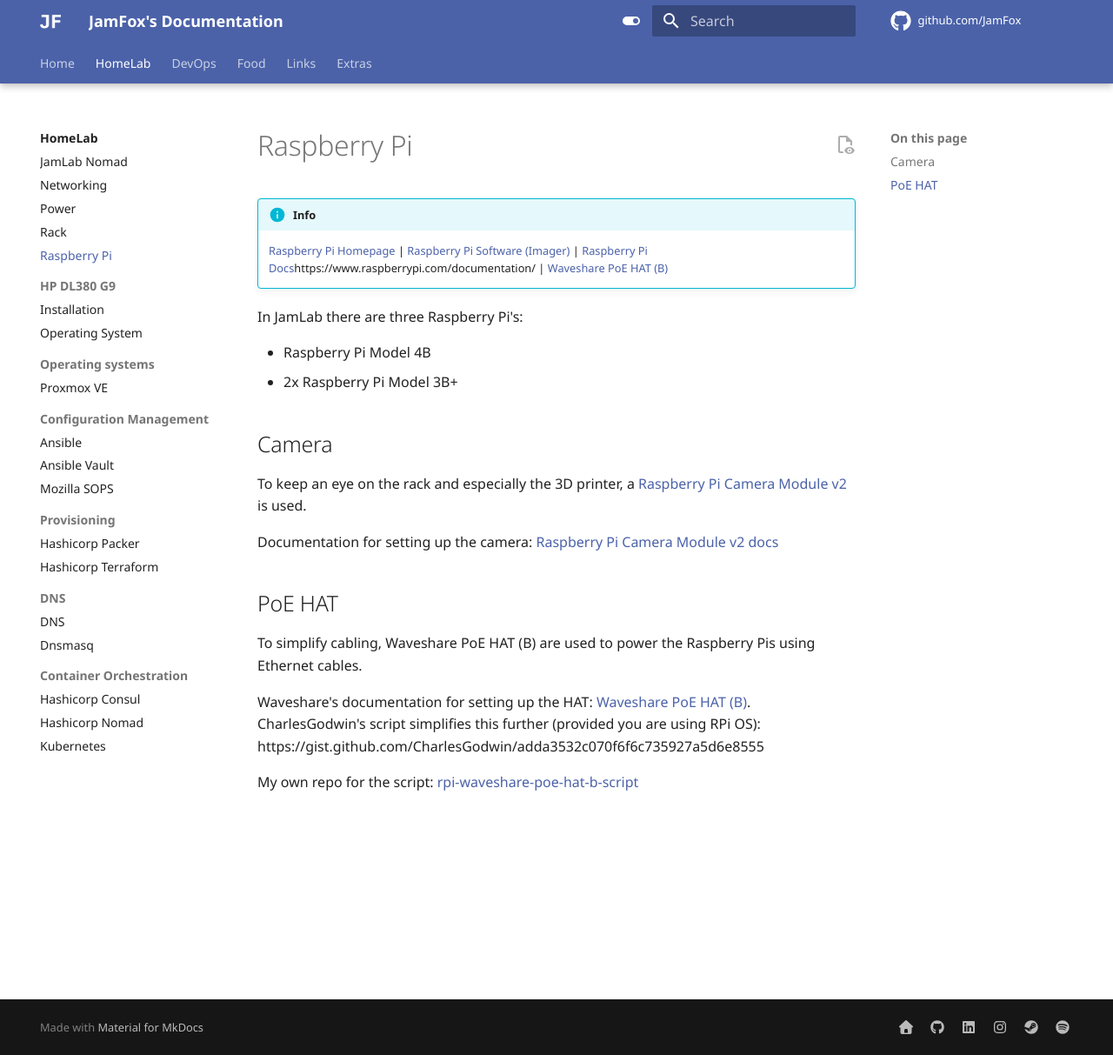
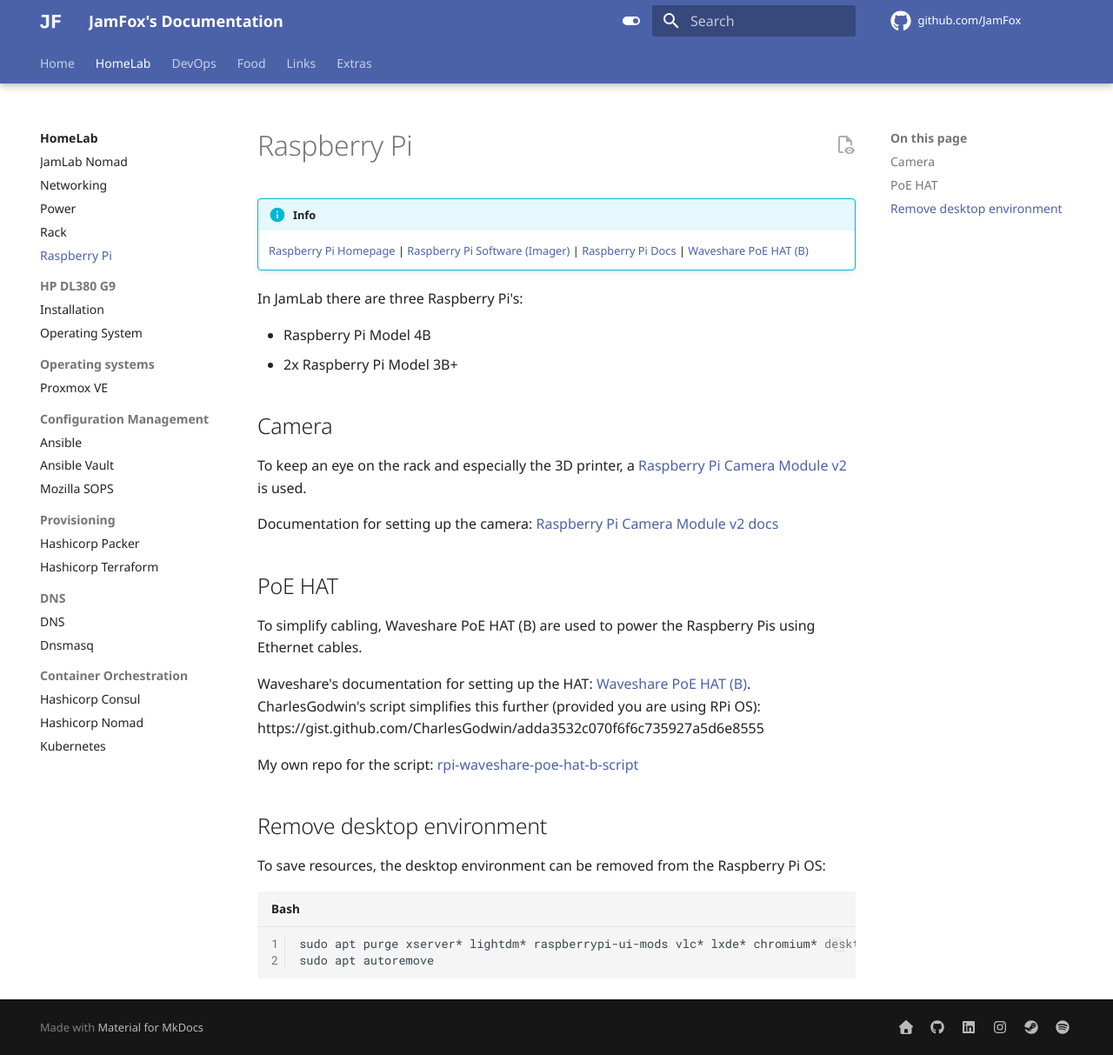
Before and after one commit to JamFox/docs.jamfox.dev, an MkDocs documentation site: the page built from docs/content/homelab/rpi.md, in a window 1280 px wide and 1213 px high. Shown: the whole window at 87% size. Built offline with MkDocs 1.6.1 and Material for MkDocs 9.7.7, drawn with Linux system fonts in a browser that asks for light colours; comment, search, counter and statistics services are not loaded.

Commit message:
add rpi remove de

````diff
--- a/docs/content/homelab/rpi.md
+++ b/docs/content/homelab/rpi.md
@@ -5,7 +5,7 @@ title: "Raspberry Pi"
 !!! info
     [Raspberry Pi Homepage](https://www.raspberrypi.com/) |
     [Raspberry Pi Software (Imager)](https://www.raspberrypi.com/software/) |
-    [Raspberry Pi Docs]()https://www.raspberrypi.com/documentation/ |
+    [Raspberry Pi Docs](https://www.raspberrypi.com/documentation/) |
     [Waveshare PoE HAT (B)](https://www.waveshare.com/wiki/PoE_HAT_(B))
 
 In JamLab there are three Raspberry Pi's:
@@ -26,3 +26,12 @@ To simplify cabling, Waveshare PoE HAT (B) are used to power the Raspberry Pis u
 Waveshare's documentation for setting up the HAT: [Waveshare PoE HAT (B)](https://www.waveshare.com/wiki/PoE_HAT_(B)). CharlesGodwin's script simplifies this further (provided you are using RPi OS): https://gist.github.com/CharlesGodwin/adda3532c070f6f6c735927a5d6e8555
 
 My own repo for the script: [rpi-waveshare-poe-hat-b-script](https://github.com/JamFox/rpi-waveshare-poe-hat-b-script)
+
+## Remove desktop environment
+
+To save resources, the desktop environment can be removed from the Raspberry Pi OS:
+
+```bash
+sudo apt purge xserver* lightdm* raspberrypi-ui-mods vlc* lxde* chromium* desktop* gnome* gstreamer* gtk* hicolor-icon-theme* lx* mesa*
+sudo apt autoremove
+```
````
